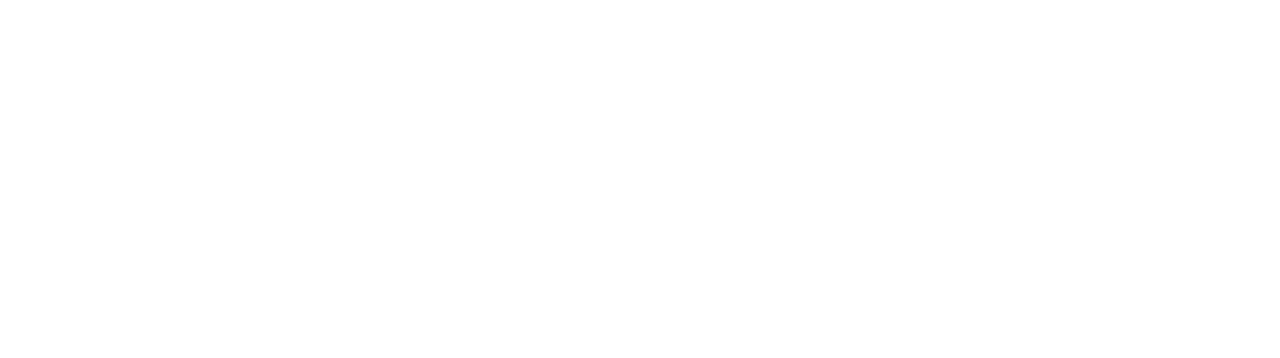
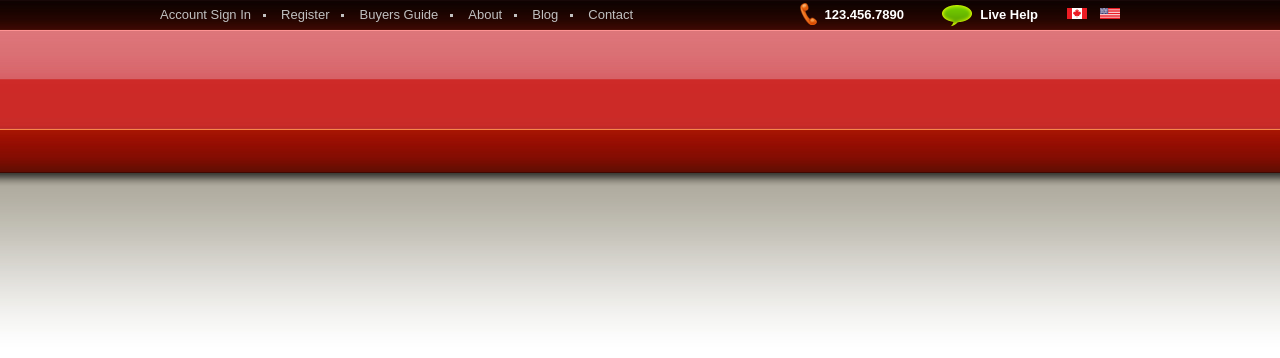
Before and after one commit to Huonly/ecommerce, a plain HTML site: page index.html in a window 1280 px wide. Drawn offline with Linux system fonts and the light colour scheme.

Commit message:
topbar end

```diff
--- a/css/main.css
+++ b/css/main.css
@@ -1,9 +1,96 @@
-body,div,ul,li,h1,h2,h3,h4,p,span,a {
+body, div, ul, li, h1, h2, h3, h4, p, span, a {
     margin: 0;
+    padding: 0;
 }
-li{
+body{
+    font-family: Arial;
+}
+
+li {
     list-style: none;
 }
-a{
+
+a {
     text-decoration: none;
 }
+
+a:hover {
+
+}
+
+body {
+    background: url("../img/top_bg.png") repeat-x;
+}
+
+.clearFix:after{
+    content: '';
+    display: block;
+    clear: both;
+}
+
+#top{
+    width: 960px;
+    height: 30px;
+    margin: 0 auto;
+}
+
+#top .top-nav{
+    width: 478px;
+    float: left;
+}
+
+.top-nav ul li{
+    float: left;
+    padding:0 15px;
+    background: url("../img/top_nav.png") no-repeat right center;
+}
+.top-nav ul li:first-child{
+    padding-left: 0;
+}
+.top-nav ul li:last-child{
+    padding-right: 0;
+    background: none;
+}
+
+.top-nav a{
+    color: #c0c0c0;
+    font-size: 13px;
+    line-height: 30px;
+}
+.top-nav a:hover{
+    color: #ffffff;
+}
+
+#top .top-r{
+    width: 320px;
+    float: right;
+}
+.top-r ul li{
+    float: left;
+    color: #ffffff;
+    font-weight: bold;
+    font-size: 13px;
+    line-height: 30px;
+}
+.top-r .phone{
+    text-align: right;
+    width: 104px;
+    margin-right: 38px;
+    background: url("../img/top_phone.png") no-repeat left 3px;
+}
+.top-r .help{
+    text-align: right;
+    width: 96px;
+    margin-right: 29px;
+    background: url("../img/top_help.png") no-repeat left 5px;
+}
+.top-r .help a{
+    font-weight: bold;
+    font-size: 13px;
+    line-height: 30px;
+    color: #ffffff;
+}
+
+.top-r .canada{
+    margin-right: 13px;
+}
--- a/index.html
+++ b/index.html
@@ -6,12 +6,29 @@
     <link rel="stylesheet" href="css/main.css">
 </head>
 <body>
-    <div id="top">
-
+<div id="top">
+    <div class="top-nav">
+        <ul>
+            <li><a href="#">Account Sign In</a></li>
+            <li><a href="#">Register</a></li>
+            <li><a href="#">Buyers Guide</a></li>
+            <li><a href="#">About</a></li>
+            <li><a href="#">Blog</a></li>
+            <li><a href="#">Contact</a></li>
+        </ul>
     </div>
-    <div id="header"></div>
-    <div id="nav"></div>
-    <div id="main"></div>
-    <div id="fooeter"></div>
+    <div class="top-r">
+        <ul class="clearFix">
+            <li class="phone">123.456.7890</li>
+            <li class="help"><a href="#">Live Help</a></li>
+            <li class="canada"><img src="img/top_canada.gif" alt="加拿大"></li>
+            <li class="usa"><img src="img/top_usa.gif" alt="美国"></li>
+        </ul>
+    </div>
+</div>
+<div id="header"></div>
+<div id="nav"></div>
+<div id="main"></div>
+<div id="fooeter"></div>
 </body>
 </html>
```
Also changed, not shown: img/top_canada.gif (added), img/top_help.png (added), img/top_nav.png (added), img/top_phone.png (added), img/top_usa.gif (added).
